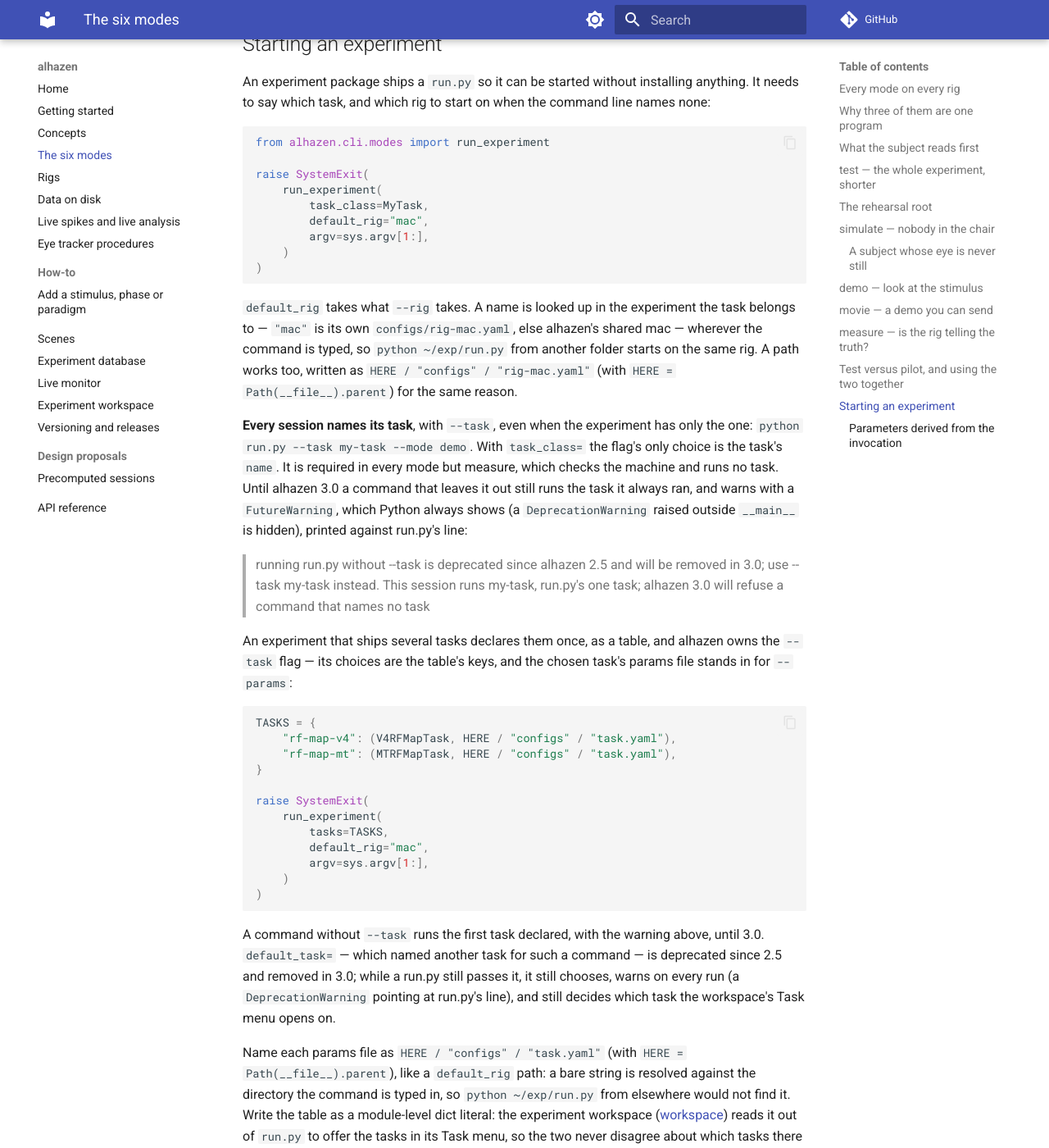
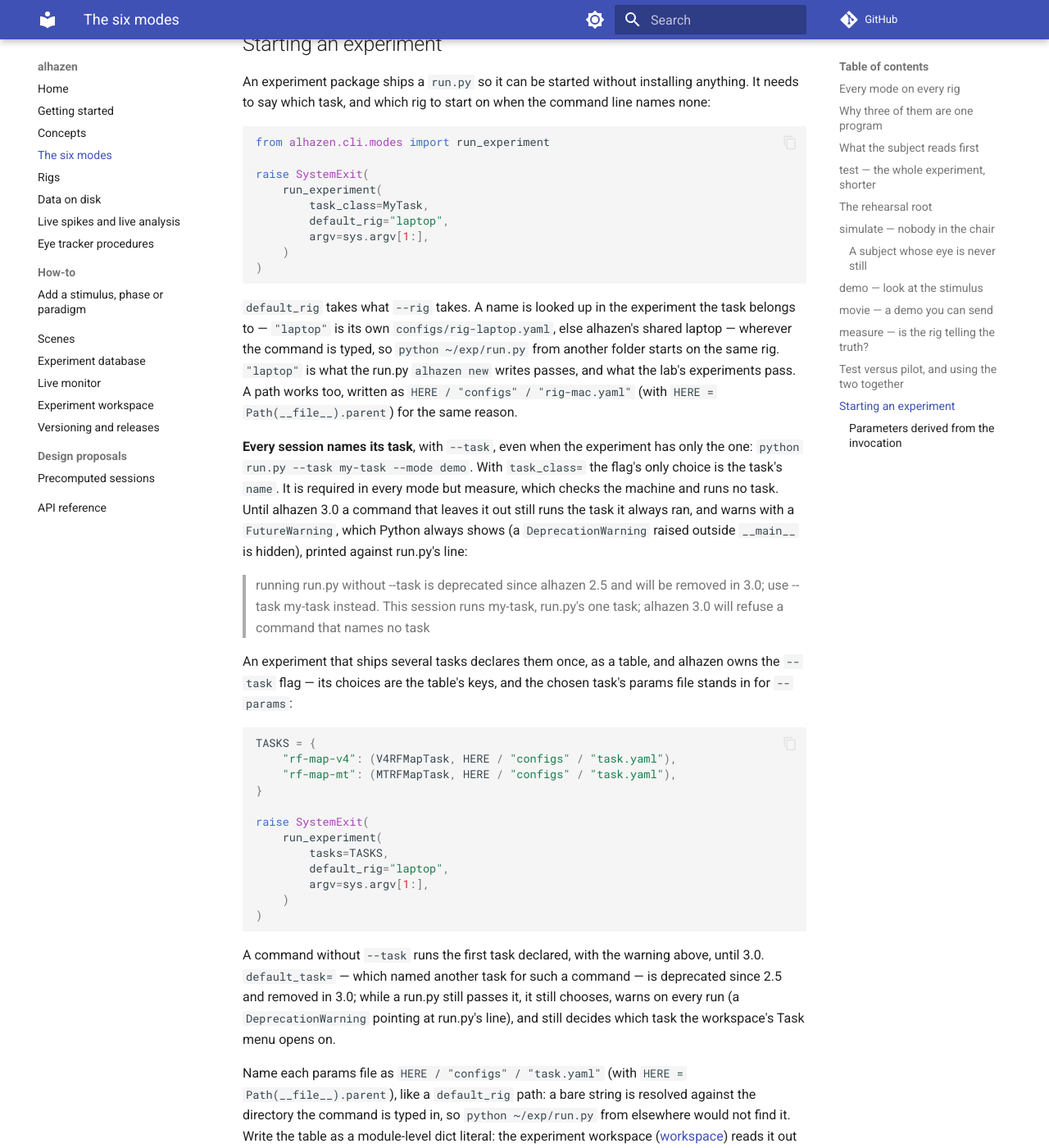
Before and after one commit to sh4r11f/alhazen, an MkDocs documentation site: the page built from docs/modes.md, in a window 1280 px wide and 1400 px high, scrolled down 11907 px. Shown: the whole window at 82% size. Built offline with MkDocs 1.6.1 and Material for MkDocs 9.7.7, drawn with Linux system fonts in a browser that asks for light colours; comment, search, counter and statistics services are not loaded.

Commit message:
alhazen new: run.py starts on the laptop rig when no --rig is given
The owner's default (2026-10-04). The scaffolded run.py passed
default_rig=HERE / "configs" / "rig-mac.yaml", so a command with no --rig
ran on the Mac file, although its own docstring said the default was the
laptop. It now passes default_rig="laptop", the name the lab's five
experiments pass: resolved as --rig laptop is, to the experiment's own
configs/rig-laptop.yaml if it adds one, else alhazen's shared laptop. The
scaffold writes no rig-laptop.yaml, so a new experiment starts on the
shared one; --rig mac still reaches the scaffolded Mac file. HERE and the
Path import, used only for the old path, are gone from the template.

- run.py docstring: the first command has no --rig, and a paragraph says
  what that runs on and what to do on another machine (a rig-laptop.yaml
  of its own, beginning extends: laptop, or --rig).
- Scaffold README, docs/getting-started.md: the same, briefly.
- docs/modes.md and docs/rigs.md: their default_rig examples use
  "laptop". docs/architecture.md section on the scaffold: the default.
- CHANGELOG: Unreleased, Changed.

Tests: new test_the_template_runner_starts_on_the_rig_named_laptop in
tests/unit/test_cli_scaffold.py (reads default_rig out of the rendered
run.py). The acceptance test test_the_bundled_runner_works_without_installing_anything
gains a fourth session, run.py with no --rig, and checks its session.json
names the rig laptop from alhazen (shared rig-laptop.yaml) and that it
printed no warning. Both fail with the old default. No existing assertion
changed; the count of commands in test_every_command_it_shows_names_the_task
stays 23 because the docstring's changed lines replace old ones.

````diff
--- a/docs/modes.md
+++ b/docs/modes.md
@@ -536,16 +536,18 @@
 raise SystemExit(
     run_experiment(
         task_class=MyTask,
-        default_rig="mac",
+        default_rig="laptop",
         argv=sys.argv[1:],
     )
 )
 ```
 
 `default_rig` takes what `--rig` takes. A name is looked up in the experiment
-the task belongs to — `"mac"` is its own `configs/rig-mac.yaml`, else
-alhazen's shared mac — wherever the command is typed, so `python ~/exp/run.py`
-from another folder starts on the same rig. A path works too, written as
+the task belongs to — `"laptop"` is its own `configs/rig-laptop.yaml`, else
+alhazen's shared laptop — wherever the command is typed, so
+`python ~/exp/run.py` from another folder starts on the same rig. `"laptop"`
+is what the run.py `alhazen new` writes passes, and what the lab's
+experiments pass. A path works too, written as
 `HERE / "configs" / "rig-mac.yaml"` (with `HERE = Path(__file__).parent`) for
 the same reason.
 
@@ -574,7 +576,7 @@
 raise SystemExit(
     run_experiment(
         tasks=TASKS,
-        default_rig="mac",
+        default_rig="laptop",
         argv=sys.argv[1:],
     )
 )
````
Also changed, not shown: CHANGELOG.md (+12 -1 lines), docs/architecture.md (+5 -1 lines), docs/getting-started.md (+7 -0 lines), docs/rigs.md (+3 -2 lines), 3 other files.
